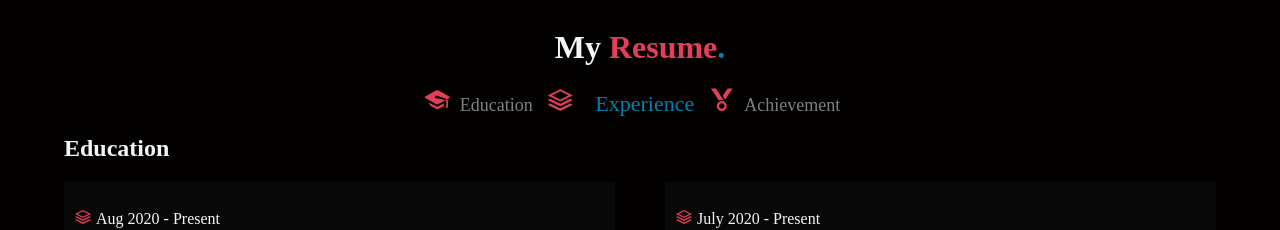
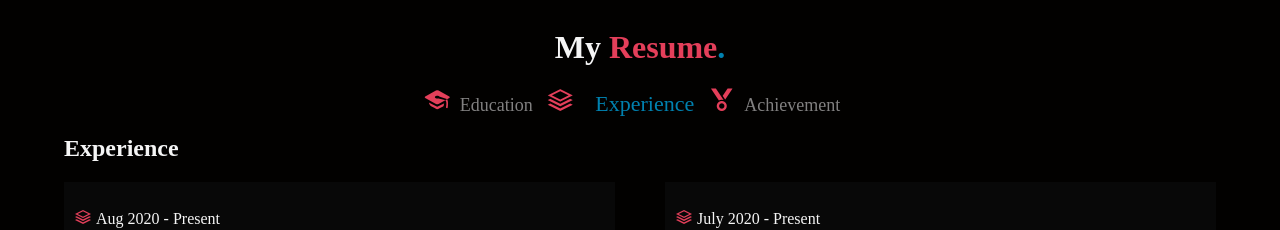
Before and after one commit to Emmaccen/emmaccen, a React (Create React App) app: page / in a window 1280 px wide. Shown: the part 6300-6530 px from the top of the page. Built offline with nearby package versions, Linux system fonts and the light colour scheme; a web font is replaced by a local one.

Commit message:
Added CV file

```diff
--- a/src/components/About.js
+++ b/src/components/About.js
@@ -30,7 +30,7 @@ class About extends React.Component {
                         </p>
                     </div>
                     <div>
-                        <button>Download CV</button>
+                        <button onClick={()=> {window.open('./files/cv.pdf')}}>Download CV</button>
                         <button onClick={()=> scrollToView('resume')}>View Resume</button>
                     </div>
                 </div>
--- a/src/components/Resume.js
+++ b/src/components/Resume.js
@@ -61,7 +61,7 @@ class Resume extends React.Component {
         this.setState({
             resume,
             current : defaultResume,
-            activeTab : 'Education'
+            activeTab : 'Experience'
         })
     }
     render () {
```
Also changed, not shown: 1 other file (tests, documents, lock files or other folders).
